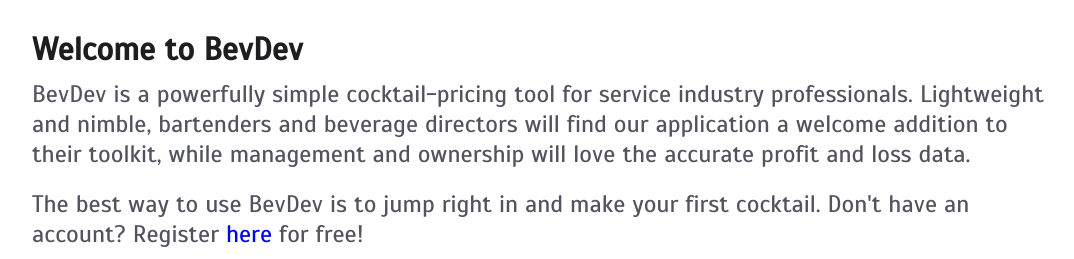
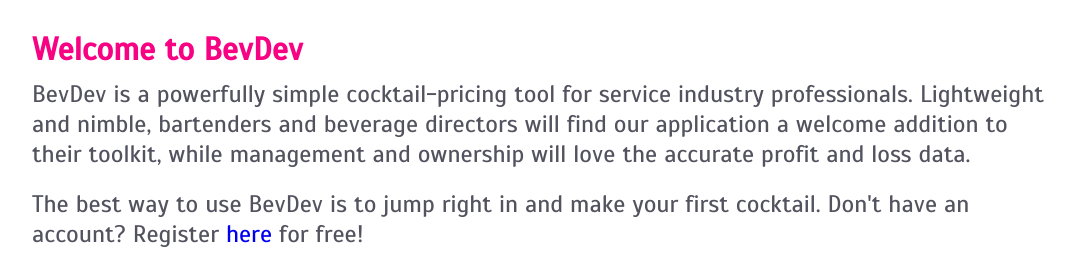
Before and after one commit to Momentum-Bev-Direct/Beverage-Director, a Django app: page / in a window 1280 px wide. Shown: the part 915-1174 px from the top of the page, without its empty margins (96-1170 px from the left). Run offline with Django 3.2, Linux system fonts and the light colour scheme; parts of the project's set-up code (start-up, migrations or seed data) failed here and were passed over; some libraries are stand-ins or nearby versions.

Commit message:
pink text

```diff
--- a/static/css/style.css
+++ b/static/css/style.css
@@ -546,6 +546,10 @@ img {
 .text-pink {
     color: var(--button_std)
 }
+
+.text-purple {
+    color: var(--stroke_purple)
+}
 .pnk-bg {
     background-color: var(--highlight_pink);
 }
--- a/templates/bevdir/welcome.html
+++ b/templates/bevdir/welcome.html
@@ -6,7 +6,7 @@ Welcome to BevDev
 {% block content %}
 <div class='container flex flex-col'>
     <img class='welcome-img vert-margin-30' src='https://upload.wikimedia.org/wikipedia/commons/d/db/Rum%2C_Manhattan%2C_Tequila_Old_Fashioned.jpg'>
-    <h1 class='center-txt'>Welcome to BevDev</h1>
+    <h1 class='center-txt text-pink'>Welcome to BevDev</h1>
     <p class='vert-margin-10 txt-1h light-stroke'>BevDev is a powerfully simple cocktail-pricing tool for service industry professionals. Lightweight and nimble, bartenders and beverage directors will find our application a welcome addition to their toolkit, while management and ownership will love the accurate profit and loss data.</p>
     <p class='vert-margin-10 txt-1h light-stroke'>The best way to use BevDev is to jump right in and make your first cocktail. Don't have an account? Register  <a href="/accounts/register/">here</a> for free!</p>
 </div>
```
